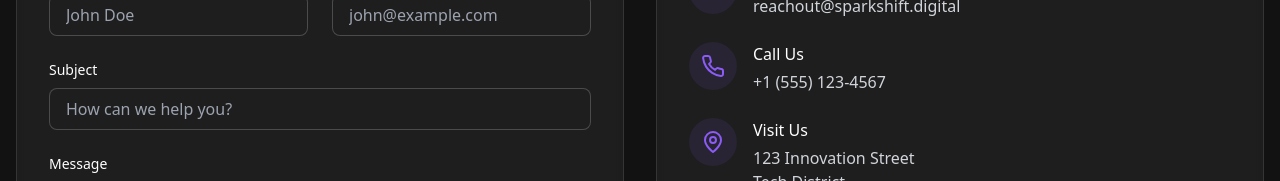
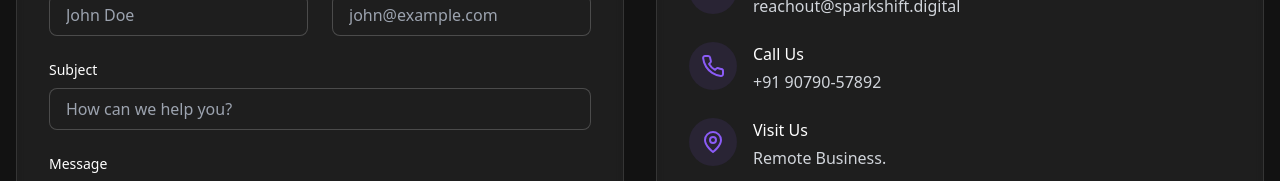
Before and after one commit to khan-rustam/sparkshift, a React (Vite) app: page /contact in a window 1280 px wide. Shown: the part 619-800 px from the top of the page. Built offline with nearby package versions, Linux system fonts and the light colour scheme.

Commit message:
Update address in Contact.tsx

```diff
--- a/src/pages/Contact.tsx
+++ b/src/pages/Contact.tsx
@@ -248,7 +248,7 @@ const Contact = () => {
           </motion.div>
 
           {/* Contact Information */}
-          <motion.div
+         <motion.div
             initial={{ opacity: 0, x: 20 }}
             animate={{ opacity: 1, x: 0 }}
             className="space-y-8"
@@ -277,7 +277,7 @@ const Contact = () => {
                   </div>
                   <div>
                     <h3 className="font-medium mb-1">Call Us</h3>
-                    <p className="text-gray-300">+1 (555) 123-4567</p>
+                    <p className="text-gray-300">+91 90790-57892</p>
                   </div>
                 </div>
 
@@ -288,11 +288,7 @@ const Contact = () => {
                   <div>
                     <h3 className="font-medium mb-1">Visit Us</h3>
                     <p className="text-gray-300">
-                      123 Innovation Street
-                      <br />
-                      Tech District
-                      <br />
-                      San Francisco, CA 94105
+                    Remote Business.
                     </p>
                   </div>
                 </div>
```
